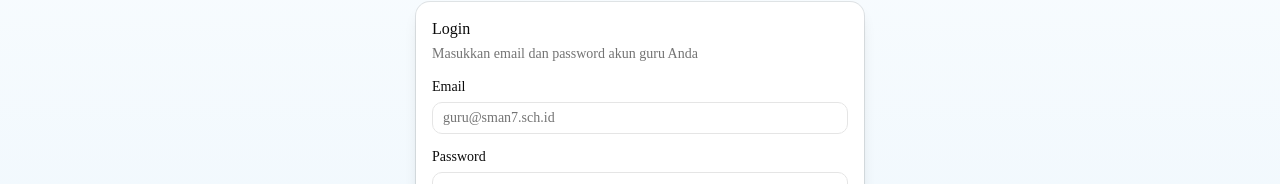
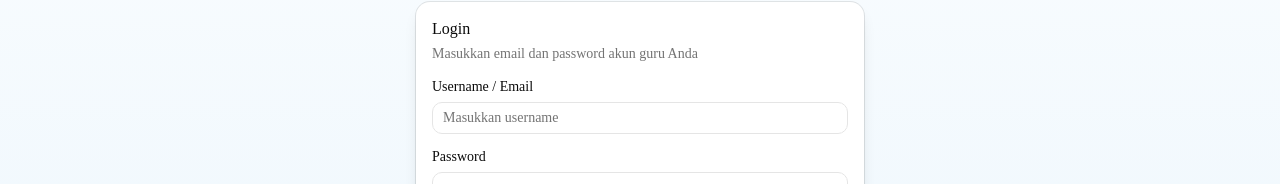
Before and after one commit to ImanWaworuntu/absen_salat, a Next.js app: page /login in a window 1280 px wide. Shown: the part 356-540 px from the top of the page. Built offline with nearby package versions, Linux system fonts and the light colour scheme.

Commit message:
feat: switch from email to username login, masking emails behind the scenes

```diff
--- a/src/app/(dashboard)/actions.ts
+++ b/src/app/(dashboard)/actions.ts
@@ -20,7 +20,7 @@ export async function getUserProfile() {
   const { data } = await adminClient.from('user_roles').select('role').eq('user_id', user.id).single()
 
   return {
-    email: user.email,
+    email: user.email?.replace('@smanet.local', ''),
     role: data?.role || 'guru'
   }
 }
--- a/src/app/(dashboard)/admin/users/actions.ts
+++ b/src/app/(dashboard)/admin/users/actions.ts
@@ -31,10 +31,13 @@ export async function getGurus() {
 }
 
 export async function createGuru(formData: FormData) {
-  const email = formData.get("email") as string
+  let username = formData.get("username") as string
   const password = formData.get("password") as string
 
-  if (!email || !password) return { error: "Email dan password wajib diisi" }
+  if (!username || !password) return { error: "Username dan password wajib diisi" }
+
+  username = username.trim()
+  const email = username.includes("@") ? username : `${username}@smanet.local`
 
   const admin = createAdminClient()
 
--- a/src/app/(dashboard)/admin/users/page.tsx
+++ b/src/app/(dashboard)/admin/users/page.tsx
@@ -80,8 +80,8 @@ export default function AdminUsersPage() {
           <CardContent>
             <form onSubmit={handleCreate} className="space-y-4">
               <div className="space-y-2">
-                <Label htmlFor="email">Email</Label>
-                <Input id="email" name="email" type="email" placeholder="guru@sman7.sch.id" required />
+                <Label htmlFor="username">Username / Email</Label>
+                <Input id="username" name="username" type="text" placeholder="Contoh: agus123" required />
               </div>
               <div className="space-y-2">
                 <Label htmlFor="password">Password</Label>
@@ -107,7 +107,7 @@ export default function AdminUsersPage() {
                 <table className="w-full text-sm text-left">
                   <thead className="bg-muted text-muted-foreground">
                     <tr>
-                      <th className="px-4 py-3 font-medium">Email</th>
+                      <th className="px-4 py-3 font-medium">Username</th>
                       <th className="px-4 py-3 font-medium">Role</th>
                       <th className="px-4 py-3 font-medium text-right">Aksi</th>
                     </tr>
@@ -115,7 +115,7 @@ export default function AdminUsersPage() {
                   <tbody className="divide-y">
                     {users.map((user) => (
                       <tr key={user.id} className="bg-white hover:bg-slate-50 transition-colors">
-                        <td className="px-4 py-3 font-medium">{user.email}</td>
+                        <td className="px-4 py-3 font-medium">{user.email?.replace('@smanet.local', '')}</td>
                         <td className="px-4 py-3">
                           {user.role === 'admin' ? (
                             <span className="bg-red-100 text-red-700 px-2 py-1 rounded-full text-xs font-semibold flex items-center gap-1 w-max">
--- a/src/app/login/actions.ts
+++ b/src/app/login/actions.ts
@@ -7,8 +7,13 @@ import { createClient } from "@/utils/supabase/server"
 export async function login(formData: FormData) {
   const supabase = await createClient()
 
+  let username = formData.get("username") as string
+  if (username && !username.includes("@")) {
+    username = `${username.trim()}@smanet.local`
+  }
+
   const data = {
-    email: formData.get("email") as string,
+    email: username,
     password: formData.get("password") as string,
   }
 
--- a/src/app/login/page.tsx
+++ b/src/app/login/page.tsx
@@ -55,12 +55,12 @@ export default function LoginPage() {
           <CardContent>
             <form onSubmit={handleSubmit} className="space-y-4">
               <div className="space-y-2">
-                <Label htmlFor="email">Email</Label>
+                <Label htmlFor="username">Username / Email</Label>
                 <Input
-                  id="email"
-                  name="email"
-                  type="email"
-                  placeholder="guru@sman7.sch.id"
+                  id="username"
+                  name="username"
+                  type="text"
+                  placeholder="Masukkan username"
                   required
                 />
               </div>
```
